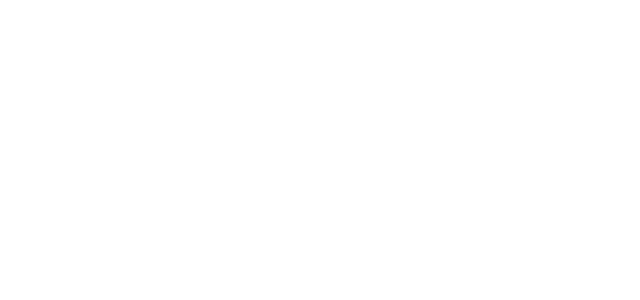
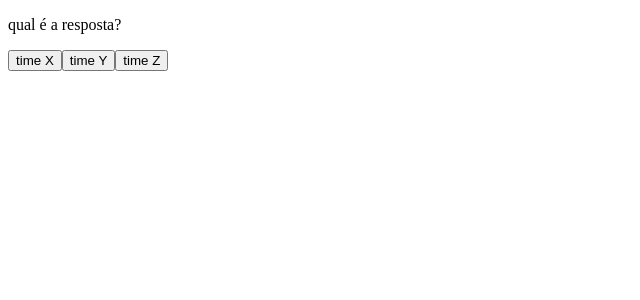
Before and after one commit to SLemos96/QuizScript, an Angular app: page / in a window 1280 px wide. Shown: the top 300 px of the page, without its empty margins (0-640 px from the left). Built offline with nearby package versions, Linux system fonts and the light colour scheme.

Commit message:
corrigindo o comportamento dos componentes

```diff
--- a/src/app/cabine/cabine.component.html
+++ b/src/app/cabine/cabine.component.html
@@ -3,5 +3,5 @@
     *ngFor="let option of options; index as i"
     (click)="vote.emit(i)"
 >
-    {{ option }}
+    {{ option.opcao }}
 </button>
--- a/src/app/cabine/cabine.component.ts
+++ b/src/app/cabine/cabine.component.ts
@@ -11,7 +11,7 @@
     this.options = [];
   }
 
-  @Input() options: any[]
-  @Output() vote = new EventEmitter<number>()
+  @Input() options: any[];
+  @Output() vote:EventEmitter<number> = new EventEmitter<number>();
 
 }
--- a/src/app/card/card.component.html
+++ b/src/app/card/card.component.html
@@ -3,14 +3,14 @@
     <p class="m5">{{ statement }}</p>
     <cabine
       [options]="options"
-      (click)="vote"
+      (vote)="vote($event)"
     >
     </cabine>
   </div>
 </div>
 <ng-template #closed>
   <div class="panel results">
-    <!-- <resultado
+    <resultado
     [options]="options"></resultado>
-  </div> -->
+  </div>
 </ng-template>
--- a/src/app/card/card.component.ts
+++ b/src/app/card/card.component.ts
@@ -16,8 +16,9 @@
   @Input() statement: string
   @Input() options: any[]
 
-  vote(index: number){
-    this.options[index].count = this.options[index].count + 1;
+  vote(i: number){
+    console.log("entrei aqui");
+    this.options[i].count = this.options[i].count + 1;
     this.mode = 'closed';
   }
 
--- a/src/app/resultado/resultado.component.html
+++ b/src/app/resultado/resultado.component.html
@@ -1 +1,6 @@
-<p>resultado works!</p>
+<p
+    class="m5"
+    *ngFor="let option of options; index as i"
+>
+    {{ option.opcao }} - {{option.count}} votos
+</p>
--- a/src/app/resultado/resultado.component.ts
+++ b/src/app/resultado/resultado.component.ts
@@ -1,13 +1,17 @@
-import { Component, OnInit } from '@angular/core';
+import { Component, Input, OnInit } from '@angular/core';
 
 @Component({
-  selector: 'app-resultado',
+  selector: 'resultado',
   templateUrl: './resultado.component.html',
   styleUrls: ['./resultado.component.css']
 })
 export class ResultadoComponent implements OnInit {
 
-  constructor() { }
+  constructor() {
+    this.options = [];
+   }
+
+  @Input() options: any[]
 
   ngOnInit(): void {
   }
```
